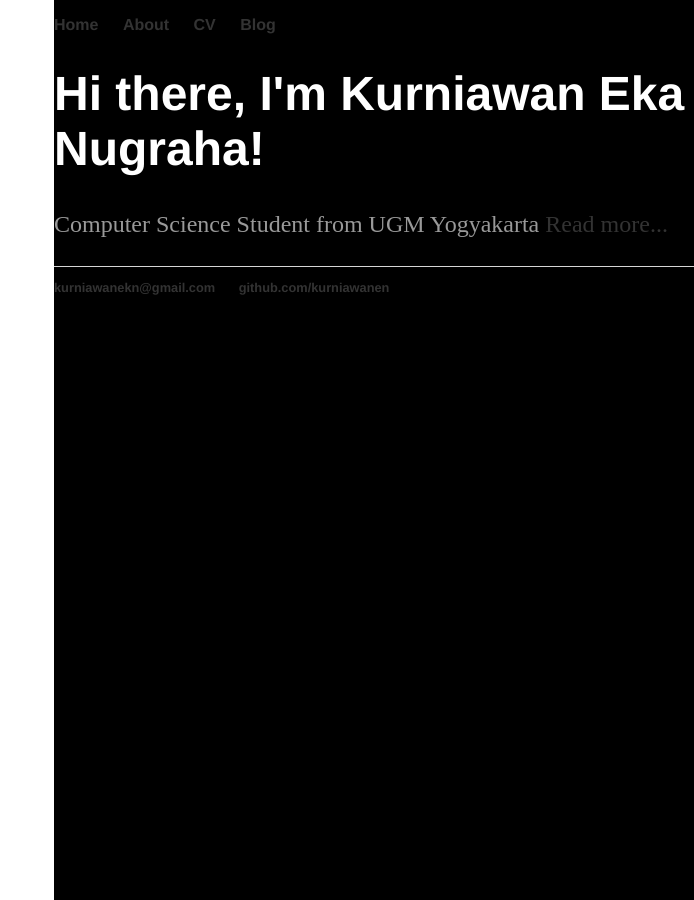
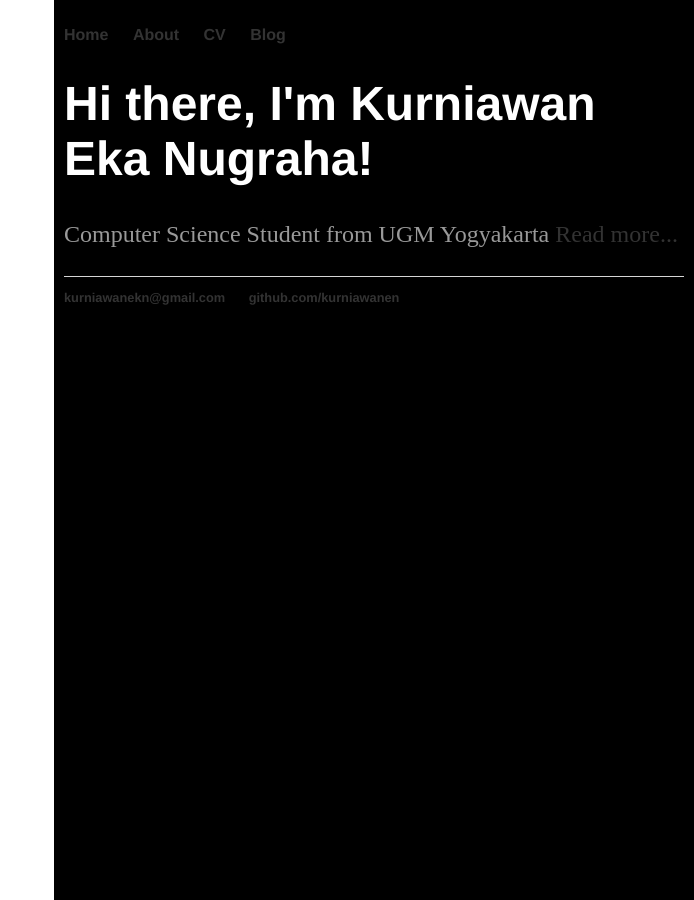
Before and after one commit to ken-kurniawanen/kurniawanen.github.io, a Jekyll site: the page built from index.html, in a window 1280 px wide. Shown: the whole page, without its empty margins (586-1280 px from the left). Built offline with Jekyll 4.4.1, drawn with Linux system fonts in a browser that asks for light colours.

Commit message:
Update default.html

```diff
--- a/_layouts/default.html
+++ b/_layouts/default.html
@@ -8,11 +8,13 @@
 		<body>
 
 		 <div id="left_col">
+  			<div id="left_col_inner">
 
+ 			</div>
  		 </div>
 
  		 <div id="right_col">
-
+  			<div id="right_col_inner">
    				<nav>
 	    			<ul>
 	        			<li><a href="/">Home</a></li>
@@ -34,7 +36,7 @@
 				</ul>
 			</footer>
 
-
+ 		 </div>
 		 </div>
 
 
```
